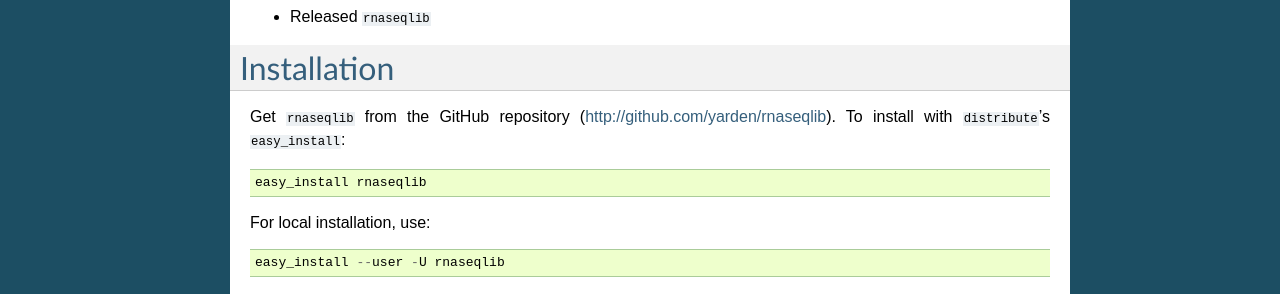
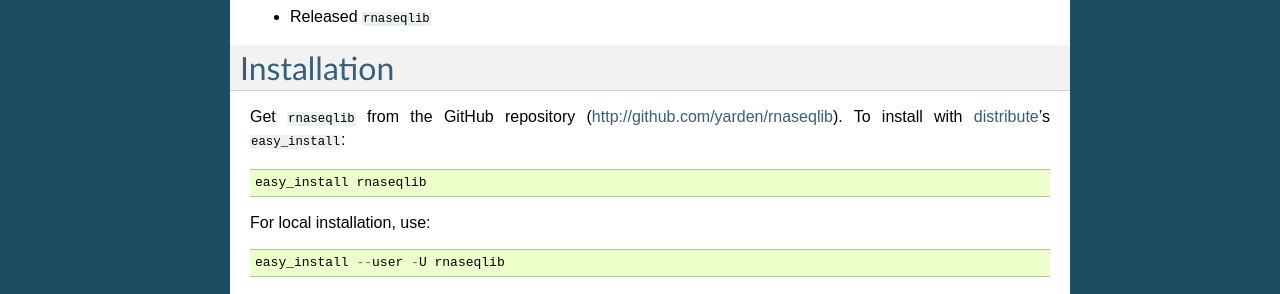
Before and after one commit to yarden/rnaseqlib, a Sphinx documentation site: the page built from docs/source/index.rst, in a window 1280 px wide. Shown: the part 957-1251 px from the top of the page. Built offline with Sphinx 7.4.7, drawn with Linux system fonts in a browser that asks for light colours.

Commit message:
Docs revised

```diff
--- a/docs/source/index.rst
+++ b/docs/source/index.rst
@@ -50,7 +50,7 @@ Updates
 Installation
 ============
 
-Get ``rnaseqlib`` from the GitHub repository (http://github.com/yarden/rnaseqlib). To install with ``distribute``'s ``easy_install``: ::
+Get ``rnaseqlib`` from the GitHub repository (http://github.com/yarden/rnaseqlib). To install with `distribute`_'s ``easy_install``: ::
 
   easy_install rnaseqlib
 
```
Also changed, not shown: other parts of docs/source/index.rst (+1 -0 lines).
